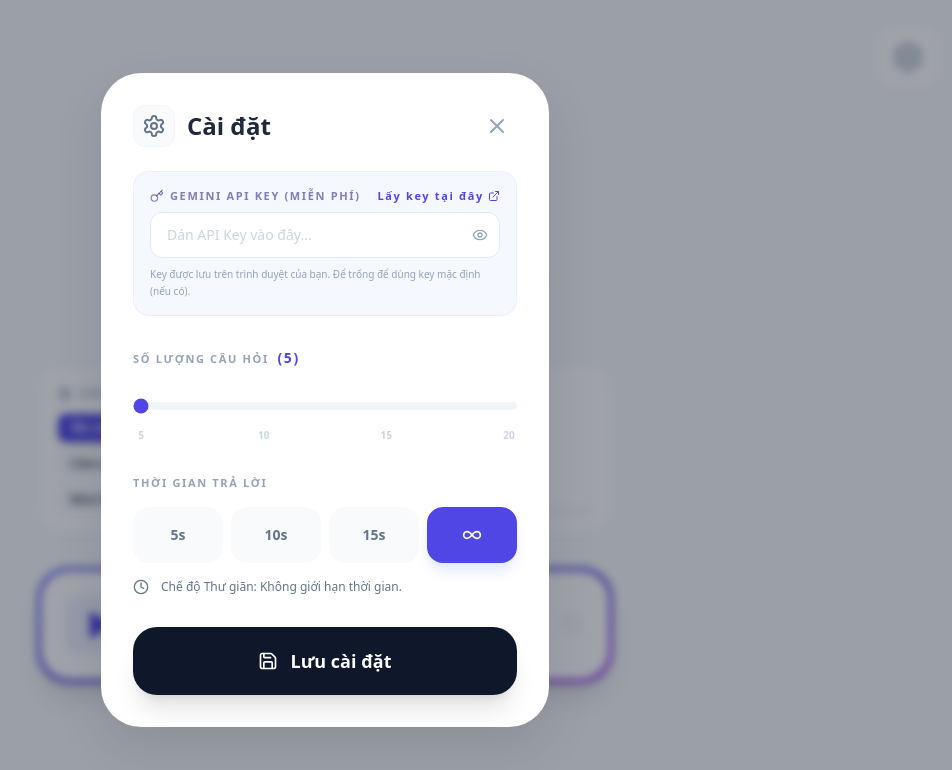
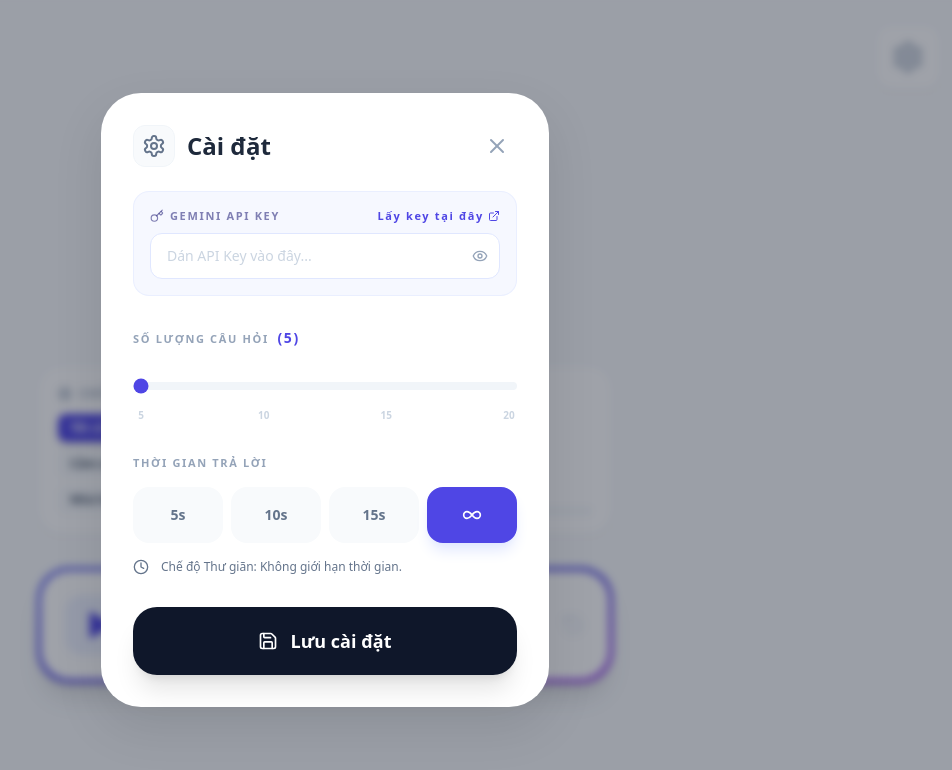
Before and after one commit to springquy/English-Reflex-Gym, a React (Vite) app: page / in a window 1280 px wide. Both pictures are taken after a click on the button 1223 px from the left and 57 px from the top of the page. Shown: the top 770 px of the page, without its empty margins (315-1267 px from the left). Built offline with nearby package versions, Linux system fonts and the light colour scheme.

Commit message:
feat(settings): Update API key label and remove helper text
Removes the "(Miễn phí)" label from the Gemini API Key input and deletes the explanatory paragraph below it. This simplifies the UI and removes potentially outdated or misleading information about cost.

```diff
--- a/components/SettingsModal.tsx
+++ b/components/SettingsModal.tsx
@@ -45,7 +45,7 @@ export const SettingsModal: React.FC<SettingsModalProps> = ({ settings, onSave,
            {/* Section: API Key */}
            <section className="bg-indigo-50/50 p-4 rounded-2xl border border-indigo-100/50">
             <label className="flex items-center justify-between text-[11px] font-black text-indigo-900/60 uppercase tracking-[0.15em] mb-2">
-              <span className="flex items-center gap-1.5"><Key className="w-3.5 h-3.5" /> Gemini API Key (Miễn phí)</span>
+              <span className="flex items-center gap-1.5"><Key className="w-3.5 h-3.5" /> Gemini API Key</span>
               <a href="https://aistudio.google.com/app/apikey" target="_blank" rel="noreferrer" className="flex items-center gap-1 text-indigo-600 hover:underline cursor-pointer normal-case font-bold">
                  Lấy key tại đây <ExternalLink className="w-3 h-3" />
               </a>
@@ -66,9 +66,6 @@ export const SettingsModal: React.FC<SettingsModalProps> = ({ settings, onSave,
                 {showKey ? <EyeOff className="w-4 h-4" /> : <Eye className="w-4 h-4" />}
               </button>
             </div>
-            <p className="mt-2 text-[10px] text-slate-400 font-medium leading-relaxed">
-              Key được lưu trên trình duyệt của bạn. Để trống để dùng key mặc định (nếu có).
-            </p>
           </section>
 
           {/* Section: Số lượng câu hỏi với Slider */}
```
